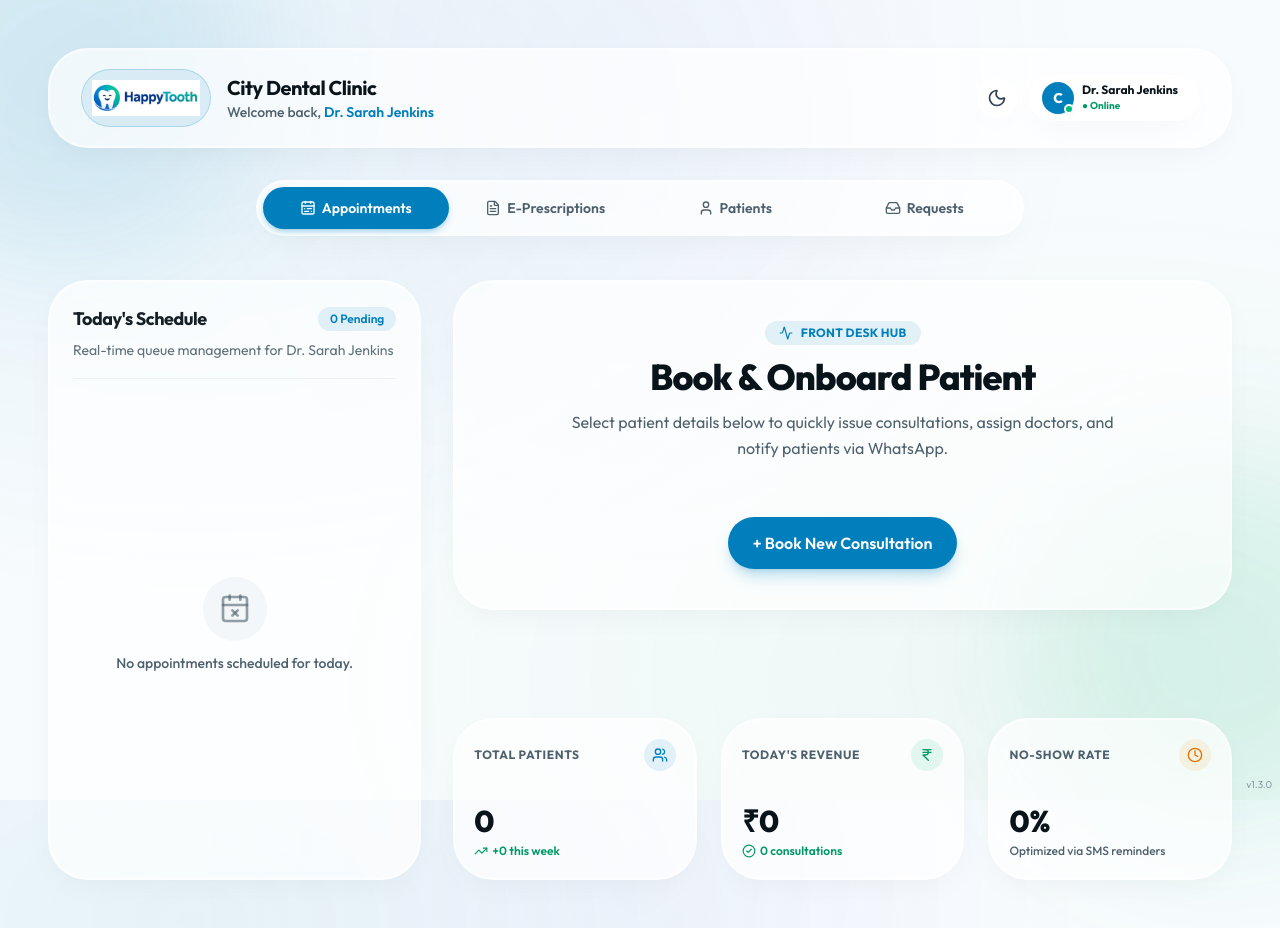
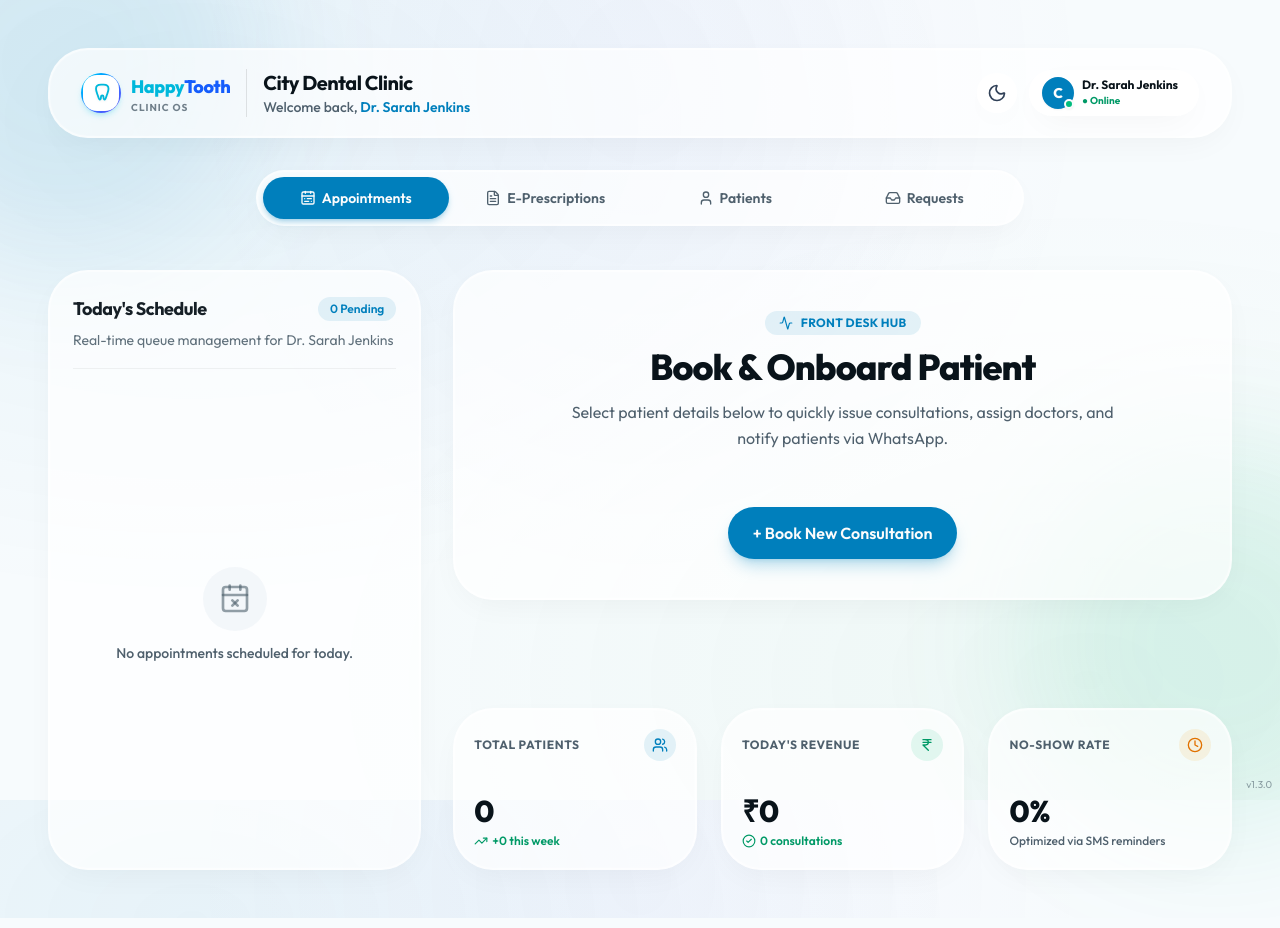
Before and after one commit to NipunMagotra/Dentistry, a Next.js app: page /1 in a window 1280 px wide. Built offline with nearby package versions, Linux system fonts and the light colour scheme.

Commit message:
replace solid white background logo PNG with high-end glowing cyan vector ClinicLogo component

```diff
--- a/src/app/[tenant]/page.tsx
+++ b/src/app/[tenant]/page.tsx
@@ -14,6 +14,7 @@ import { Clock, User, CalendarRange, FileText, Bell, Inbox, Trash2, CheckSquare,
 import Image from "next/image"
 import { ProfileModal } from "@/components/ProfileModal"
 import { ThemeToggle } from "@/components/ThemeToggle"
+import { ClinicLogo } from "@/components/ClinicLogo"
 import { ProcessRequestModal } from "@/components/ProcessRequestModal"
 import { Button } from "@/components/ui/button"
 import {
@@ -327,17 +328,8 @@ export default function Dashboard() {
         {/* Header Glass Dock (Apple Style Top Nav Bar) */}
         <header className="glass-panel rounded-3xl p-5 md:px-8 flex flex-col sm:flex-row items-center justify-between gap-4 print:hidden transition-spring hover:shadow-xl">
           <div className="flex items-center gap-4">
-            <div className="p-2.5 bg-primary/10 dark:bg-primary/20 rounded-2xl border border-primary/20 transition-transform hover:scale-105">
-              <Image
-                src="/horizontal-logo.png"
-                alt="Clinic OS Logo"
-                width={180}
-                height={45}
-                className="h-9 w-auto object-contain dark:brightness-200"
-                priority
-              />
-            </div>
-            <div>
+            <ClinicLogo size="md" />
+            <div className="border-l border-black/10 dark:border-white/10 pl-4">
               <h1 className="text-lg md:text-xl font-bold tracking-tight text-foreground">
                 {profile.clinicName}
               </h1>
--- a/src/app/home/page.tsx
+++ b/src/app/home/page.tsx
@@ -3,6 +3,7 @@
 import { Building2, CheckCircle2, ShieldCheck, Zap, Stethoscope, Printer, MessageSquare } from "lucide-react"
 import { AuthModal } from "@/components/AuthModal"
 import { ThemeToggle } from "@/components/ThemeToggle"
+import { ClinicLogo } from "@/components/ClinicLogo"
 import Image from "next/image"
 
 export default function HomePage() {
@@ -12,14 +13,7 @@ export default function HomePage() {
       {/* Navigation */}
       <header className="px-6 lg:px-12 h-20 flex items-center justify-between glass-panel border-b border-black/10 dark:border-white/10 sticky top-0 z-50">
         <div className="flex items-center gap-2">
-          <Image
-            src="/horizontal-logo.png"
-            alt="Clinic OS Logo"
-            width={180}
-            height={45}
-            className="h-10 w-auto object-contain dark:brightness-200"
-            priority
-          />
+          <ClinicLogo size="md" />
         </div>
         <nav className="hidden md:flex gap-8 text-sm font-medium text-muted-foreground">
           <a href="#features" className="hover:text-primary transition-colors">Features</a>
--- a/src/components/AuthModal.tsx
+++ b/src/components/AuthModal.tsx
@@ -4,7 +4,7 @@ import { useState } from "react"
 import { useRouter } from "next/navigation"
 import { Building2, Mail, Lock, Eye, EyeOff } from "lucide-react"
 import { Dialog, DialogContent, DialogDescription, DialogHeader, DialogTitle, DialogTrigger } from "@/components/ui/dialog"
-import Image from "next/image"
+import { ClinicLogo } from "@/components/ClinicLogo"
 import { Button } from "@/components/ui/button"
 import { Input } from "@/components/ui/input"
 import { Label } from "@/components/ui/label"
@@ -55,14 +55,8 @@ export function AuthModal({ triggerText, triggerVariant = "default", defaultTab
       </DialogTrigger>
       <DialogContent className="sm:max-w-md glass-panel p-6 border border-white/40 dark:border-white/10 rounded-3xl">
         <DialogHeader className="text-center space-y-3 pt-2">
-          <div className="mx-auto flex items-center justify-center p-3 bg-primary/10 rounded-2xl">
-            <Image
-              src="/square-logo.png"
-              alt="Clinic OS Logo"
-              width={44}
-              height={44}
-              className="h-11 w-11 object-contain"
-            />
+          <div className="mx-auto flex items-center justify-center">
+            <ClinicLogo size="lg" />
           </div>
           <DialogTitle className="text-2xl font-extrabold text-foreground text-center">
             {tab === "login" ? "Welcome back" : "Create your clinic"}
--- /dev/null
+++ b/src/components/ClinicLogo.tsx
@@ -0,0 +1,53 @@
+"use client"
+
+import { cn } from "@/lib/utils"
+
+interface ClinicLogoProps {
+  className?: string
+  size?: "sm" | "md" | "lg"
+}
+
+export function ClinicLogo({ className, size = "md" }: ClinicLogoProps) {
+  const badgeSize = size === "sm" ? "size-8" : size === "lg" ? "size-12" : "size-10"
+  const iconSize = size === "sm" ? "size-4" : size === "lg" ? "size-7" : "size-5"
+  const textSize = size === "sm" ? "text-sm" : size === "lg" ? "text-xl" : "text-base sm:text-lg"
+
+  return (
+    <div className={cn("flex items-center gap-2.5 select-none", className)}>
+      {/* Glowing Cyan Tooth Badge */}
+      <div className={cn(
+        "rounded-2xl bg-gradient-to-br from-cyan-400 via-blue-500 to-indigo-600 p-0.5 shadow-md shadow-cyan-500/20 flex items-center justify-center shrink-0 transition-transform hover:scale-105",
+        badgeSize
+      )}>
+        <div className="w-full h-full bg-white dark:bg-zinc-950 rounded-[14px] flex items-center justify-center">
+          <svg
+            viewBox="0 0 24 24"
+            fill="none"
+            stroke="currentColor"
+            strokeWidth="2.2"
+            strokeLinecap="round"
+            strokeLinejoin="round"
+            className={cn(
+              "text-cyan-500 dark:text-cyan-400 drop-shadow-xs",
+              iconSize
+            )}
+          >
+            {/* Elegant Vector Tooth Path */}
+            <path d="M12 2C8 2 6 4 6 7c0 2.5 1 4.5 2 7.5.8 2.4 1.5 5.5 2.5 5.5s1.5-2 1.5-3.5c0-.8.7-1.5 1.5-1.5s1.5.7 1.5 1.5c0 1.5.5 3.5 1.5 3.5s1.7-3.1 2.5-5.5c1-3 2-5 2-7.5 0-3-2-5-6-5z" />
+          </svg>
+        </div>
+      </div>
+
+      {/* Typography */}
+      <div className="flex flex-col leading-none">
+        <span className={cn("font-extrabold tracking-tight flex items-center", textSize)}>
+          <span className="text-cyan-500 dark:text-cyan-400">Happy</span>
+          <span className="text-blue-600 dark:text-blue-400">Tooth</span>
+        </span>
+        <span className="text-[10px] font-bold tracking-widest text-muted-foreground/80 uppercase mt-0.5">
+          Clinic OS
+        </span>
+      </div>
+    </div>
+  )
+}
```
